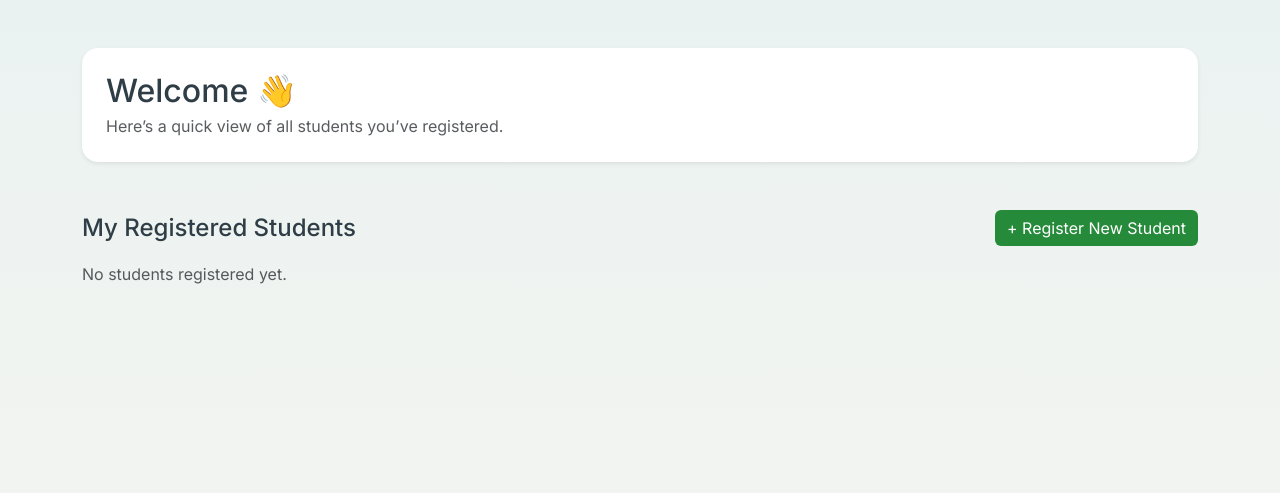
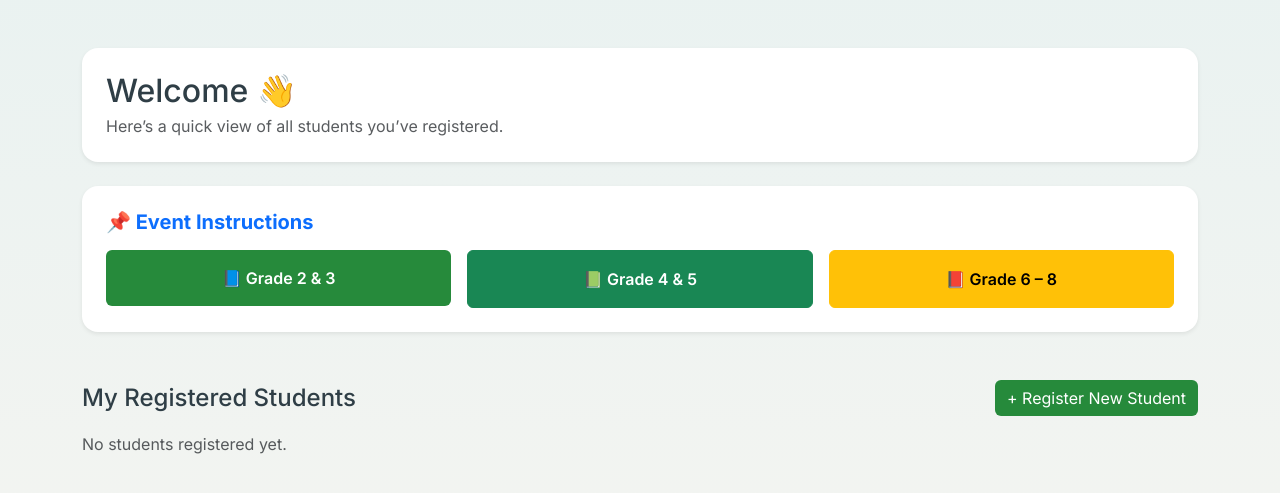
Before and after one commit to suprajav2024-ux/csk-student-registration, a Flask app: template templates/students.html in a window 1280 px wide. Shown: the part 64-557 px from the top of the page. Run offline with Flask 3, Linux system fonts and the light colour scheme; the template is opened without the code that fills it, so the values that code supplies are empty.

Commit message:
Update students.html

```diff
--- a/templates/students.html
+++ b/templates/students.html
@@ -4,11 +4,46 @@
 <div class="container py-5">
 
     <!-- HOME HEADER -->
-    <div class="mb-5 p-4 rounded-4 bg-white shadow-sm">
+    <div class="mb-4 p-4 rounded-4 bg-white shadow-sm">
         <h2 class="mb-1">Welcome 👋</h2>
         <p class="text-muted mb-0">
             Here’s a quick view of all students you’ve registered.
         </p>
+    </div>
+
+    <!-- 📌 EVENT INSTRUCTIONS -->
+    <div class="mb-5">
+        <div class="card shadow-sm rounded-4 border-0">
+            <div class="card-body p-4">
+                <h5 class="fw-bold text-primary mb-3">📌 Event Instructions</h5>
+
+                <div class="row g-3">
+                    <div class="col-md-4">
+                        <a href="https://docs.google.com/spreadsheets/d/10afPYlNcUVrIqdW4ejN52c7U2LtlV95ujgEdH7CqxUk/edit?usp=sharing"
+                           target="_blank"
+                           class="btn btn-primary w-100 py-3 fw-semibold">
+                            📘 Grade 2 & 3
+                        </a>
+                    </div>
+
+                    <div class="col-md-4">
+                        <a href="https://docs.google.com/spreadsheets/d/1Vs9grv9YbrYbDZ4fBKTy6BDQqBrQIRWu34Oeir1WINM/edit?gid=763781878#gid=763781878"
+                           target="_blank"
+                           class="btn btn-success w-100 py-3 fw-semibold">
+                            📗 Grade 4 & 5
+                        </a>
+                    </div>
+
+                    <div class="col-md-4">
+                        <a href="https://docs.google.com/spreadsheets/d/1OwELwU7BaiiqHASlY1Lh0JRMt3IVmrGlc75M3zukqPI/edit?gid=27570644#gid=27570644"
+                           target="_blank"
+                           class="btn btn-warning w-100 py-3 fw-semibold">
+                            📕 Grade 6 – 8
+                        </a>
+                    </div>
+                </div>
+            </div>
+        </div>
     </div>
 
     <!-- ACTION BAR -->
```
